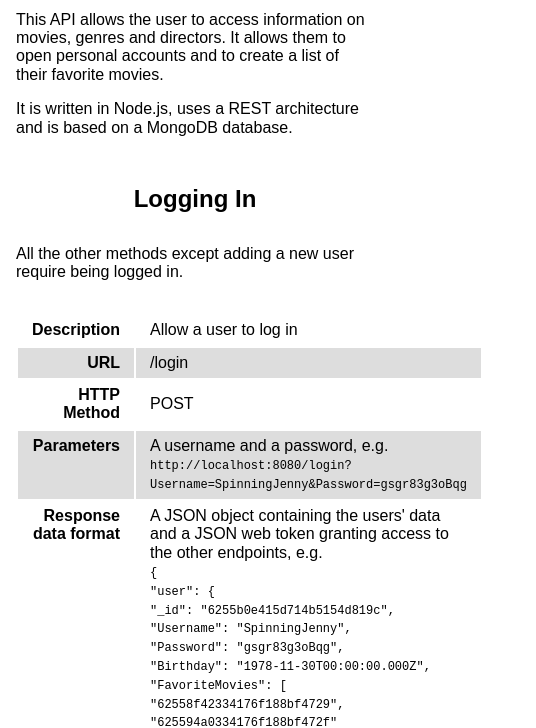
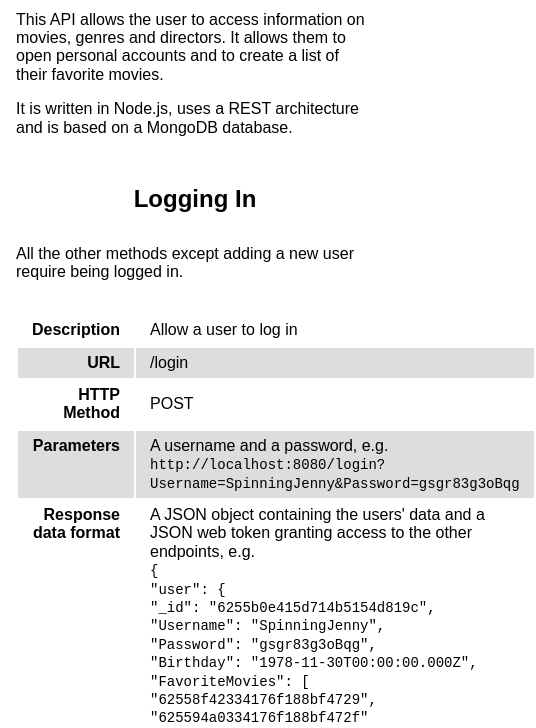
Before and after one commit to Darisam/movie-api, a website: page public/documentation.html in a window 390 px wide. Shown: the part 143-871 px from the top of the page, 536 px wide, since content can reach past the window. Drawn offline with Linux system fonts and the light colour scheme.

Commit message:
Improve readability on smartphones, again

```diff
--- a/public/css/style.css
+++ b/public/css/style.css
@@ -46,6 +46,7 @@ td {
 
 @media all and (max-width: 450px) {
   code {
-    font-size: 0.75rem;
+    font-size: 0.875rem;
+    word-wrap: break-word;
   }
 }
```
